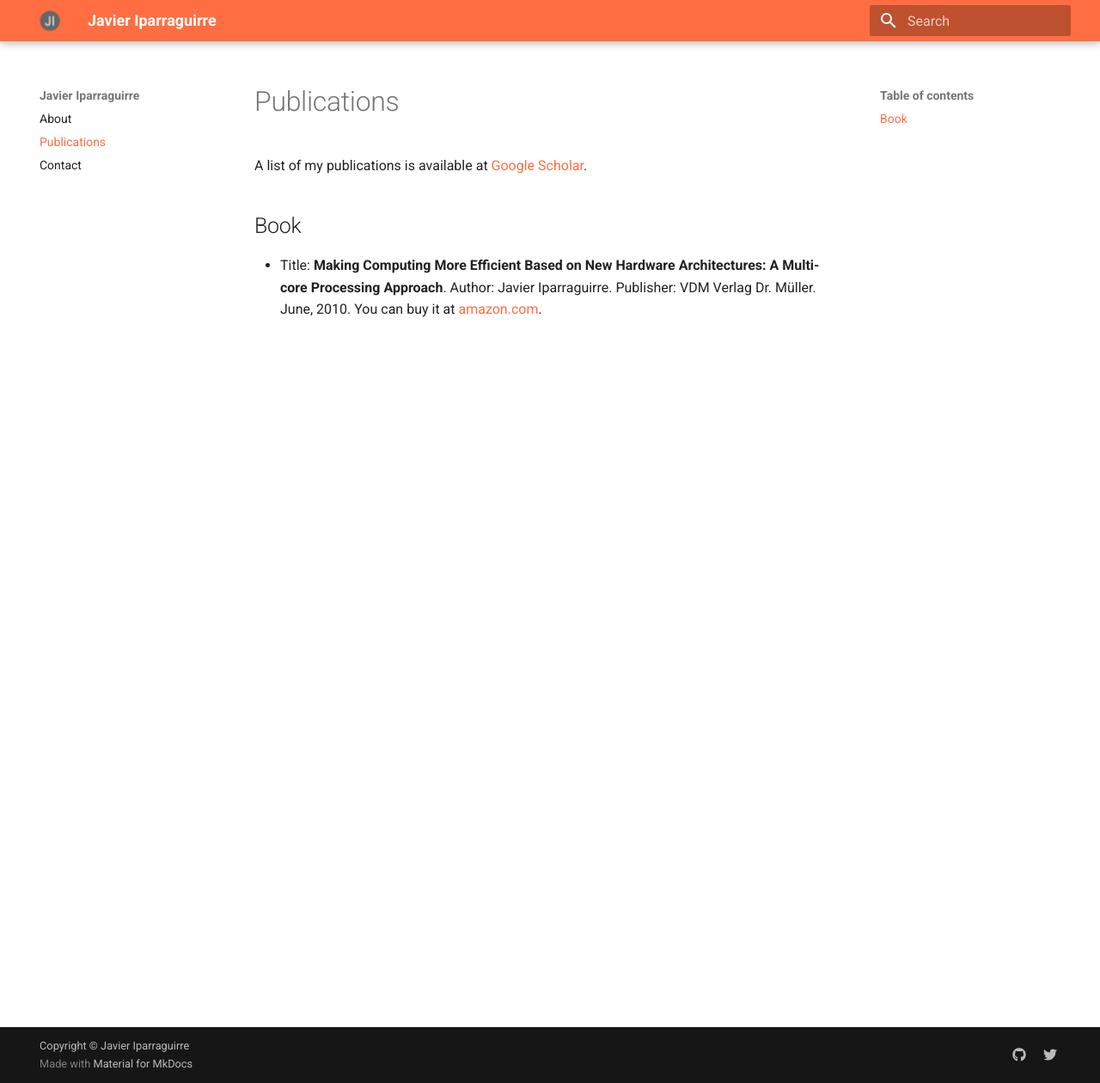
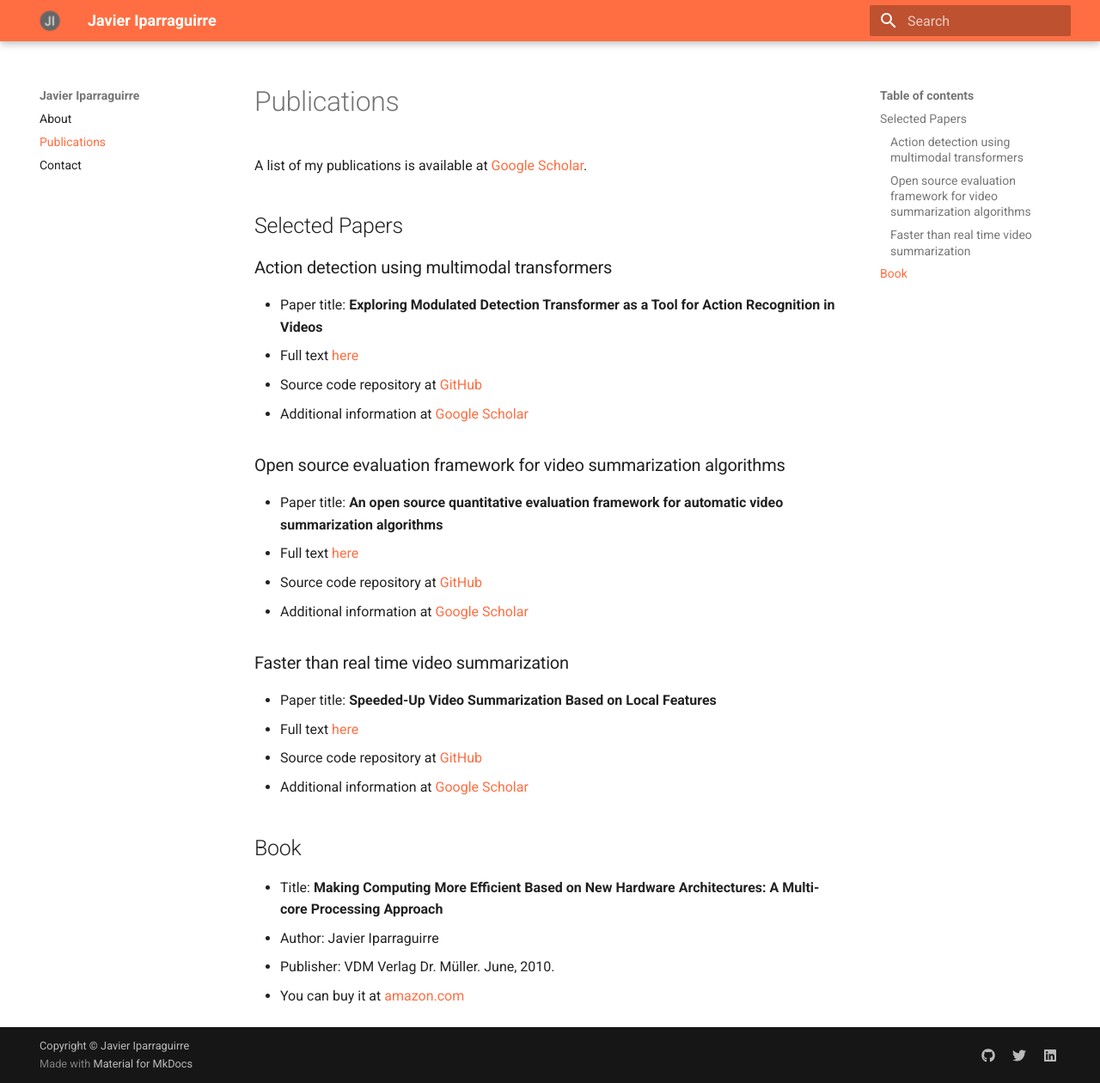
Before and after one commit to javierip/javierip.github.io, an MkDocs documentation site: the page built from docs/publications.md, in a window 1280 px wide and 1260 px high. Shown: the whole window at 86% size. Built offline with MkDocs 1.6.1 and Material for MkDocs 9.7.7, drawn with Linux system fonts in a browser that asks for light colours.

```diff
--- a/docs/publications.md
+++ b/docs/publications.md
@@ -1,7 +1,33 @@
 # Publications
 
-A list of my publications is available at <a href="https://scholar.google.com.ar/citations?user=PNNFrAQAAAAJ&hl=en" target="_blank">Google Scholar</a>.
+A list of my publications is available at <a href="https://scholar.google.com.ar/citations?hl=en&user=PNNFrAQAAAAJ&view_op=list_works&sortby=pubdate" target="_blank">Google Scholar</a>.
+
+## Selected Papers
+
+### Action detection using multimodal transformers
+
+* Paper title: **Exploring Modulated Detection Transformer as a Tool for Action Recognition in Videos**
+* Full text [here](https://arxiv.org/abs/2209.10126)
+* Source code repository at [GitHub](https://github.com/BHI-Research/AVA_MDETR)
+* Additional information at [Google Scholar](https://scholar.google.com.ar/citations?view_op=view_citation&hl=en&user=PNNFrAQAAAAJ&sortby=pubdate&citation_for_view=PNNFrAQAAAAJ:xtRiw3GOFMkC)
+
+### Open source evaluation framework for video summarization algorithms
+
+* Paper title: **An open source quantitative evaluation framework for automatic video summarization algorithms**
+* Full text [here](http://sedici.unlp.edu.ar/handle/10915/89188)
+* Source code repository at [GitHub](https://github.com/BHI-Research/ost-python)
+* Additional information at [Google Scholar](https://scholar.google.com.ar/citations?view_op=view_citation&hl=en&user=PNNFrAQAAAAJ&sortby=pubdate&citation_for_view=PNNFrAQAAAAJ:D03iK_w7-QYC)
+
+### Faster than real time video summarization
+
+* Paper title: **Speeded-Up Video Summarization Based on Local Features**
+* Full text [here](https://ieeexplore.ieee.org/document/6746822)
+* Source code repository at [GitHub](https://github.com/javierip/flash-video-summarization)
+* Additional information at [Google Scholar](https://scholar.google.com.ar/citations?view_op=view_citation&hl=en&user=PNNFrAQAAAAJ&sortby=pubdate&citation_for_view=PNNFrAQAAAAJ:BqipwSGYUEgC)
 
 ## Book
 
-* Title: **Making Computing More Efficient Based on New Hardware Architectures: A Multi-core Processing Approach**. Author: Javier Iparraguirre. Publisher: VDM Verlag Dr. Müller. June, 2010. You can buy it at <a href="https://www.amazon.com/Making-Computing-Efficient-Hardware-Architectures/dp/3639178513/ref=sr_1_1?ie=UTF8&s=books&qid=1279828856&sr=8-1" target="_blank">amazon.com</a>.
+* Title: **Making Computing More Efficient Based on New Hardware Architectures: A Multi-core Processing Approach**
+* Author: Javier Iparraguirre
+* Publisher: VDM Verlag Dr. Müller. June, 2010.
+* You can buy it at <a href="https://www.amazon.com/Making-Computing-Efficient-Hardware-Architectures/dp/3639178513/ref=sr_1_1?ie=UTF8&s=books&qid=1279828856&sr=8-1" target="_blank">amazon.com</a>
--- a/mkdocs.yml
+++ b/mkdocs.yml
@@ -35,3 +35,6 @@ extra:
     - icon: fontawesome/brands/twitter
       link: https://twitter.com/javieripa
       name: Javier at Twitter
+    - icon: fontawesome/brands/linkedin
+      link: https://www.linkedin.com/in/jiparraguirre/
+      name: Javier at LinkedIn
```
Also changed, not shown: README.md (+2 -0 lines).
